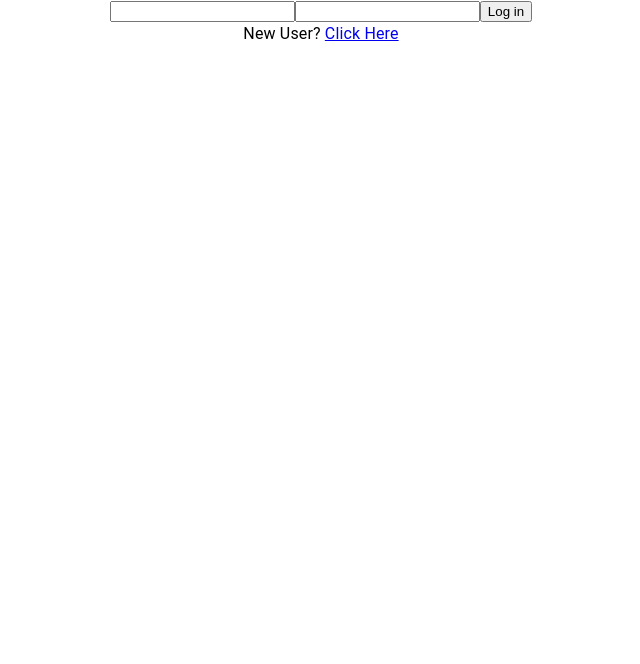
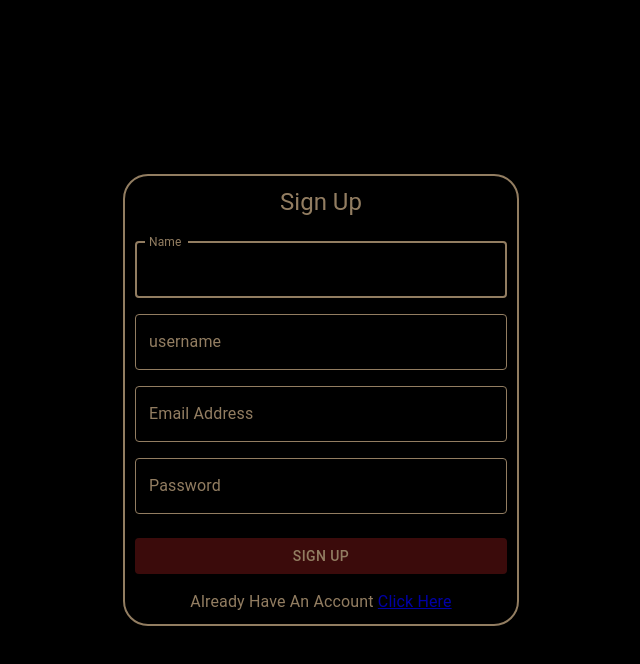
Before and after one commit to caw442000/Chore-Tracker, a React (Create React App) app in the folder Front-End/: page /signup in a window 1280 px wide. Shown: the top 664 px of the page, without its empty margins (319-959 px from the left). Built offline with nearby package versions, Linux system fonts and the light colour scheme.

Commit message:
fixes styling and makes it so login and signup work

```diff
--- a/Front-End/src/App.css
+++ b/Front-End/src/App.css
@@ -1,38 +1,5 @@
 .App {
   text-align: center;
+  background-color: black;
+  height: 100vh
 }
-
-.App-logo {
-  height: 40vmin;
-  pointer-events: none;
-}
-
-@media (prefers-reduced-motion: no-preference) {
-  .App-logo {
-    animation: App-logo-spin infinite 20s linear;
-  }
-}
-
-.App-header {
-  background-color: #282c34;
-  min-height: 100vh;
-  display: flex;
-  flex-direction: column;
-  align-items: center;
-  justify-content: center;
-  font-size: calc(10px + 2vmin);
-  color: white;
-}
-
-.App-link {
-  color: #61dafb;
-}
-
-@keyframes App-logo-spin {
-  from {
-    transform: rotate(0deg);
-  }
-  to {
-    transform: rotate(360deg);
-  }
-}
--- a/Front-End/src/App.js
+++ b/Front-End/src/App.js
@@ -6,6 +6,7 @@ import { BrowserRouter as Router, Route, Switch } from "react-router-dom";
 import Login from './components/Login'
 import PrivateRoute from './utils/PrivateRoute'
 import SignUp from './components/SignUp';
+import { CssBaseline } from '@material-ui/core';
 
 
 
@@ -13,10 +14,11 @@ import SignUp from './components/SignUp';
 function App() {
   return (
     <div className="App">
+        <CssBaseline />
 
         <Router>
             <Switch>
-              <Route exact path = '/register' component= {SignUp} />
+              <Route exact path = '/signup' component= {SignUp} />
               <PrivateRoute exact path = '/dashboard' component = {Dashboard} />
               <Route path = '/' component = {Login} />
 
--- a/Front-End/src/components/Login.js
+++ b/Front-End/src/components/Login.js
@@ -1,64 +1,242 @@
-import React from "react";
 import axios from "axios";
-import {Link} from 'react-router-dom'
-import Typography from '@material-ui/core/Typography'
+// import {Link} from 'react-router-dom'
+import React, { useState } from "react";
 
-class Login extends React.Component {
-  state = {
-    credentials: {
-      username: "",
-      password: ""
-    }
+
+import Button from "@material-ui/core/Button";
+
+import TextField from "@material-ui/core/TextField";
+import Grid from "@material-ui/core/Grid";
+import Typography from "@material-ui/core/Typography";
+import { makeStyles, withStyles } from "@material-ui/core/styles";
+import Container from "@material-ui/core/Container";
+
+import { Form, Formik } from "formik";
+import * as yup from "yup";
+import { useHistory } from "react-router";
+import { Link } from "react-router-dom";
+
+
+let SignupSchema = yup.object().shape({
+  username: yup.string().required("This field is required."),
+  password: yup
+    .string()
+    .min(6, "Password is too short.")
+    .max(20, "Password is too long.")
+    .required("This field is required."),
+});
+const CssTextField = withStyles({
+  root: {
+    "& label.Mui-focused": {
+      color: "tan",
+      "& .MuiInputLabel": {
+        color: "tan",
+      },
+    },
+    "& .MuiInput-underline:after": {
+      borderBottomColor: "tan",
+      color: "tan",
+    },
+    "& .MuiOutlinedInput-root": {
+      "& fieldset": {
+        borderColor: "tan",
+        color: "tan",
+      },
+      "&:hover fieldset": {
+        borderColor: "#511",
+        color: "tan",
+      },
+      "&.Mui-focused fieldset": {
+        borderColor: "tan",
+        color: "tan",
+      },
+    },
+  },
+})(TextField);
+
+const useStyles = makeStyles((theme) => ({
+  "@global": {
+    body: {
+      backgroundColor: theme.palette.common.white,
+    },
+  },
+  root: {
+    width: "600px",
+    margin: "0 auto",
+    height: "100vh"
+  },
+  container: {
+    // width: "100%",
+    height: "100vh",
+    display: "flex",
+    alignItems: "center",
+    // paddingBottom: "20px",
+  },
+  paper: {
+    // marginTop: theme.spacing(8),
+    margin: "10px auto",
+    // height: "400px",
+    backgroundColor: "rgba(0, 0, 0, 0.5)",
+    padding: "10px",
+    display: "flex",
+    flexDirection: "column",
+    alignItems: "center",
+    color: "tan",
+    opacity: "0.7",
+    borderRadius: "25px",
+    border: "2px solid tan"
+  },
+  input: {
+    color: "tan",
+  },
+
+  avatar: {
+    margin: theme.spacing(1),
+    backgroundColor: theme.palette.secondary.main,
+  },
+  form: {
+    width: "100%",
+    marginTop: theme.spacing(3),
+  },
+  submit: {
+    margin: theme.spacing(3, 0, 2),
+    color: "tan",
+    backgroundColor: "#511",
+
+    "&:hover": {
+      color: "#511",
+      backgroundColor: "tan",
+    },
+  },
+}));
+
+const Login = (props) => {
+  const classes = useStyles();
+  const [initialValues, setInitialValues] = useState({
+    username: "",
+    password: "",
+  });
+  const history = useHistory()
+
+  const FormSubmit = (
+
+    values,
+    { setSubmitting, resetForm, setStatus, status }
+  ) => {
+    // console.log(values);
+
+    axios
+      .post("https://choretracker01.herokuapp.com/api/auth/login", values)
+      .then((res) => {
+        console.log("success", res);
+        console.log("this is response data", res.data);
+        console.log("initial values", initialValues);
+
+        values = {
+          username: "",
+          password: "",
+        };
+        setStatus(res.data);
+        localStorage.setItem("token", res.data.token);
+        localStorage.setItem("id", res.data.id);
+        history.push("/dashboard"); // Redirect to Dashboard
+      })
+      .catch((error) => console.log(error.response, "Didn't work"));
   };
 
-  handleChange = e => {
-    this.setState({
-      credentials: {
-        ...this.state.credentials,
-        [e.target.name]: e.target.value
-      }
-    });
-  };
+  return (
+    <Container className={classes.container} component="main" maxWidth="xs">
+      <div className={classes.paper}>
+        <Typography className={classes.text} component="h1" variant="h5">
+          Login
+        </Typography>
+        <Formik
+          initialValues={initialValues}
+          validationSchema={SignupSchema}
+          onSubmit={FormSubmit}
+        >
+          {({
+            errors,
+            handleChange,
+            touched,
+            status,
+            handleReset,
+            resetForm,
+            values,
+          }) => (
+            <Form className={classes.form}>
+              <Grid container spacing={2}>
+                <Grid item xs={12}>
+                  <CssTextField
+                    InputProps={{
+                      className: classes.input,
+                    }}
+                    InputLabelProps={{
+                      className: classes.input,
+                    }}
+                    className={classes.text}
+                    error={errors.username && touched.username}
+                    autoComplete="username"
+                    name="username"
+                    variant="outlined"
+                    fullWidth
+                    onChange={handleChange}
+                    id="username"
+                    label="username"
+                    autoFocus
+                    value={values.username || ""} // <= Suggested change
+                    helperText={
+                      errors.username && touched.username
+                        ? errors.username
+                        : null
+                    }
+                  />
+                </Grid>
 
-  login = e => {
-    e.preventDefault();
-    axios
-      .post("https://choretracker01.herokuapp.com/api/auth/login", this.state.credentials)
-      .then(res => {
-        // console.log("login results: ", res);
-        localStorage.setItem("token", res.data.token);
-        localStorage.setItem("id", res.data.id)
-        this.props.history.push("/dashboard");
-      })
-      .catch(err => {
-        console.log(err);
-      });
-  };
-
-  render() {
-    return (
-      <div>
-        <form onSubmit={this.login}>
-          <input
-            type="text"
-            name="username"
-            value={this.state.credentials.username}
-            onChange={this.handleChange}
-          />
-          <input
-            type="password"
-            name="password"
-            value={this.state.credentials.password}
-            onChange={this.handleChange}
-          />
-          <button>Log in</button>
-        </form>
+                <Grid item xs={12}>
+                  <CssTextField
+                    InputProps={{
+                      className: classes.input,
+                    }}
+                    InputLabelProps={{
+                      className: classes.input,
+                    }}
+                    className={classes.text}
+                    error={errors.password && touched.password}
+                    variant="outlined"
+                    fullWidth
+                    onChange={handleChange}
+                    id="password"
+                    label="password"
+                    name="password"
+                    autoComplete="password"
+                    value={values.password || ""} // <= Suggested change
+                    helperText={
+                      errors.password && touched.password
+                        ? errors.password
+                        : null
+                    }
+                  />
+                </Grid>
+              </Grid>
+              <Button
+                type="submit"
+                fullWidth
+                variant="contained"
+                color="primary"
+                className={classes.submit}
+              >
+                Login
+              </Button>
+            </Form>
+          )}
+        </Formik>
         <Typography>
-          New User? <Link to="/register">Click Here</Link>
+          New User? <Link to="/signup">Click Here</Link>
         </Typography>
       </div>
-    );
-  }
-}
+    </Container>
+  );
+};
 
 export default Login;
--- a/Front-End/src/components/SignUp.js
+++ b/Front-End/src/components/SignUp.js
@@ -1,14 +1,14 @@
-import React, {useState, useEffect} from "react";
-import { useHistory } from 'react-router-dom';
+import React, { useState, useEffect } from "react";
+import { useHistory } from "react-router-dom";
 import axios from "axios";
 import Button from "@material-ui/core/Button";
 import CssBaseline from "@material-ui/core/CssBaseline";
 import TextField from "@material-ui/core/TextField";
 import Grid from "@material-ui/core/Grid";
 import Typography from "@material-ui/core/Typography";
-import { makeStyles } from "@material-ui/core/styles";
+import { makeStyles, withStyles } from "@material-ui/core/styles";
 import Container from "@material-ui/core/Container";
-import {Link} from "react-router-dom"
+import { Link } from "react-router-dom";
 
 import { Formik, Form } from "formik";
 import * as yup from "yup";
@@ -16,95 +16,162 @@ import * as yup from "yup";
 let SignupSchema = yup.object().shape({
   name: yup.string().required("This field is required."),
   username: yup.string().required("This field is required."),
-  email: yup
-    .string()
-    .email()
-    .required("This field is required."),
+  email: yup.string().email().required("This field is required."),
   password: yup
     .string()
     .min(6, "Password is too short.")
     .max(20, "Password is too long.")
-    .required("This field is required.")
+    .required("This field is required."),
 });
 
-const useStyles = makeStyles(theme => ({
+const CssTextField = withStyles({
+  root: {
+    "& label.Mui-focused": {
+      color: "tan",
+      "& .MuiInputLabel": {
+        color: "tan",
+      },
+    },
+    "& .MuiInput-underline:after": {
+      borderBottomColor: "tan",
+      color: "tan",
+    },
+    "& .MuiOutlinedInput-root": {
+      "& fieldset": {
+        borderColor: "tan",
+        color: "tan",
+      },
+      "&:hover fieldset": {
+        borderColor: "#511",
+        color: "tan",
+      },
+      "&.Mui-focused fieldset": {
+        borderColor: "tan",
+        color: "tan",
+      },
+    },
+  },
+})(TextField);
+
+const useStyles = makeStyles((theme) => ({
   "@global": {
     body: {
-      backgroundColor: theme.palette.common.white
-    }
+      backgroundColor: theme.palette.common.white,
+    },
+  },
+  root: {
+    width: "600px",
+    margin: "0 auto",
+    hieght: "100vh",
+    minWidth: "400px",
+  },
+  container: {
+    // width: "100%",
+    height: "100vh",
+    display: "flex",
+    alignItems: "center",
+    minWidth: "400px",
+
+    // paddingBottom: "20px",
   },
   paper: {
-    marginTop: theme.spacing(8),
+    // marginTop: theme.spacing(8),
+    // height: "400px",
+    backgroundColor: "rgba(0, 0, 0, 0.5)",
+    padding: "10px",
     display: "flex",
     flexDirection: "column",
-    alignItems: "center"
+    alignItems: "center",
+    color: "tan",
+    opacity: "0.7",
+    borderRadius: "25px",
+    border: "2px solid tan",
   },
+  input: {
+    color: "tan",
+  },
+
   avatar: {
     margin: theme.spacing(1),
-    backgroundColor: theme.palette.secondary.main
+    backgroundColor: theme.palette.secondary.main,
   },
   form: {
     width: "100%",
-    marginTop: theme.spacing(3)
+    marginTop: theme.spacing(3),
   },
   submit: {
-    margin: theme.spacing(3, 0, 2)
-  }
+    margin: theme.spacing(3, 0, 2),
+    color: "tan",
+    backgroundColor: "#511",
+
+    "&:hover": {
+      color: "#511",
+      backgroundColor: "tan",
+    },
+  },
 }));
 
-
-const SignUp = props => {
+const SignUp = (props) => {
   const classes = useStyles();
   const [users, setUsers] = useState([]);
-  const [initialValues, setInitialValues]=useState({
+  const [initialValues, setInitialValues] = useState({
     name: "",
     username: "",
     email: "",
-    password: ""
+    password: "",
   });
   const history = useHistory();
 
-  const FormSubmit = (values, {setSubmitting, resetForm, setStatus, status}) => {
+  const FormSubmit = (
+    values,
+    { setSubmitting, resetForm, setStatus, status }
+  ) => {
     // console.log(values);
 
     axios
       .post("https://choretracker01.herokuapp.com/api/auth/register", values)
-        .then(res => {
-          console.log("success", res);
-          console.log("this is response data", res.data)
-          console.log("initial values", initialValues);
+      .then((res) => {
+        console.log("success", res);
+        console.log("this is response data", res.data);
+        console.log("initial values", initialValues);
 
-          values = ({
+        values = {
           name: "",
           username: "",
           email: "",
-          password: ""})
-          setStatus(res.data);
-          localStorage.setItem("token", res.data.token);
-          localStorage.setItem("id", res.data.id)
-          history.push('/dashboard') // Redirect to Dashboard
-
+          password: "",
+        };
+        setStatus(res.data);
+        localStorage.setItem("token", res.data.token);
+        localStorage.setItem("id", res.data.id);
+        history.push("/dashboard"); // Redirect to Dashboard
       })
-      .catch(error => console.log(error.response, "Didn't work"));
+      .catch((error) => console.log(error.response, "Didn't work"));
   };
 
   return (
-    <Container component="main" maxWidth="xs">
-      <CssBaseline />
+    <Container className={classes.container} component="main" maxWidth="xs">
       <div className={classes.paper}>
-        <Typography component="h1" variant="h5">
-          Sign up
+        <Typography className={classes.text} component="h1" variant="h5">
+          Sign Up
         </Typography>
         <Formik
           initialValues={initialValues}
           validationSchema={SignupSchema}
           onSubmit={FormSubmit}
         >
-          {({ errors, handleChange, touched, status, handleReset }) => (
+          {({ errors, handleChange, touched, status, handleReset, values }) => (
             <Form className={classes.form}>
               <Grid container spacing={2}>
                 <Grid item xs={12}>
-                  <TextField
+                  <CssTextField
+                    InputProps={{
+                      className: classes.input,
+                    }}
+                    InputLabelProps={{
+                      className: classes.input,
+                    }}
+                    className={classes.text}
                     error={errors.name && touched.name}
                     autoComplete="name"
                     name="name"
@@ -113,16 +180,22 @@ const SignUp = props => {
                     onChange={handleChange}
                     id="name"
                     label="Name"
+                    value={values.name || ""} // <= Suggested change
                     autoFocus
                     helperText={
-                      errors.name && touched.name
-                        ? errors.name
-                        : null
+                      errors.name && touched.name ? errors.name : null
                     }
                   />
                 </Grid>
                 <Grid item xs={12}>
-                  <TextField
+                  <CssTextField
+                    InputProps={{
+                      className: classes.input,
+                    }}
+                    InputLabelProps={{
+                      className: classes.input,
+                    }}
+                    className={classes.text}
                     error={errors.username && touched.username}
                     variant="outlined"
                     fullWidth
@@ -131,6 +204,7 @@ const SignUp = props => {
                     label="username"
                     name="username"
                     autoComplete="uname"
+                    value={values.username || ""} // <= Suggested change
                     helperText={
                       errors.username && touched.username
                         ? errors.username
@@ -139,7 +213,14 @@ const SignUp = props => {
                   />
                 </Grid>
                 <Grid item xs={12}>
-                  <TextField
+                  <CssTextField
+                    InputProps={{
+                      className: classes.input,
+                    }}
+                    InputLabelProps={{
+                      className: classes.input,
+                    }}
+                    className={classes.text}
                     error={errors.email && touched.email}
                     variant="outlined"
                     fullWidth
@@ -148,13 +229,21 @@ const SignUp = props => {
                     label="Email Address"
                     name="email"
                     autoComplete="email"
+                    value={values.email || ""} // <= Suggested change
                     helperText={
                       errors.email && touched.email ? errors.email : null
                     }
                   />
                 </Grid>
                 <Grid item xs={12}>
-                  <TextField
+                  <CssTextField
+                    InputProps={{
+                      className: classes.input,
+                    }}
+                    InputLabelProps={{
+                      className: classes.input,
+                    }}
+                    className={classes.text}
                     error={errors.password && touched.password}
                     variant="outlined"
                     fullWidth
@@ -164,6 +253,7 @@ const SignUp = props => {
                     type="password"
                     id="password"
                     autoComplete="current-password"
+                    value={values.password || ""} // <= Suggested change
                     helperText={
                       errors.password && touched.password
                         ? errors.password
@@ -178,14 +268,12 @@ const SignUp = props => {
                 variant="contained"
                 color="primary"
                 className={classes.submit}
-
               >
                 Sign Up
               </Button>
               <Typography>
                 Already Have An Account <Link to="/login">Click Here</Link>
               </Typography>
-
             </Form>
           )}
         </Formik>
```
Also changed, not shown: Front-End/public/index.html (+1 -20 lines).
